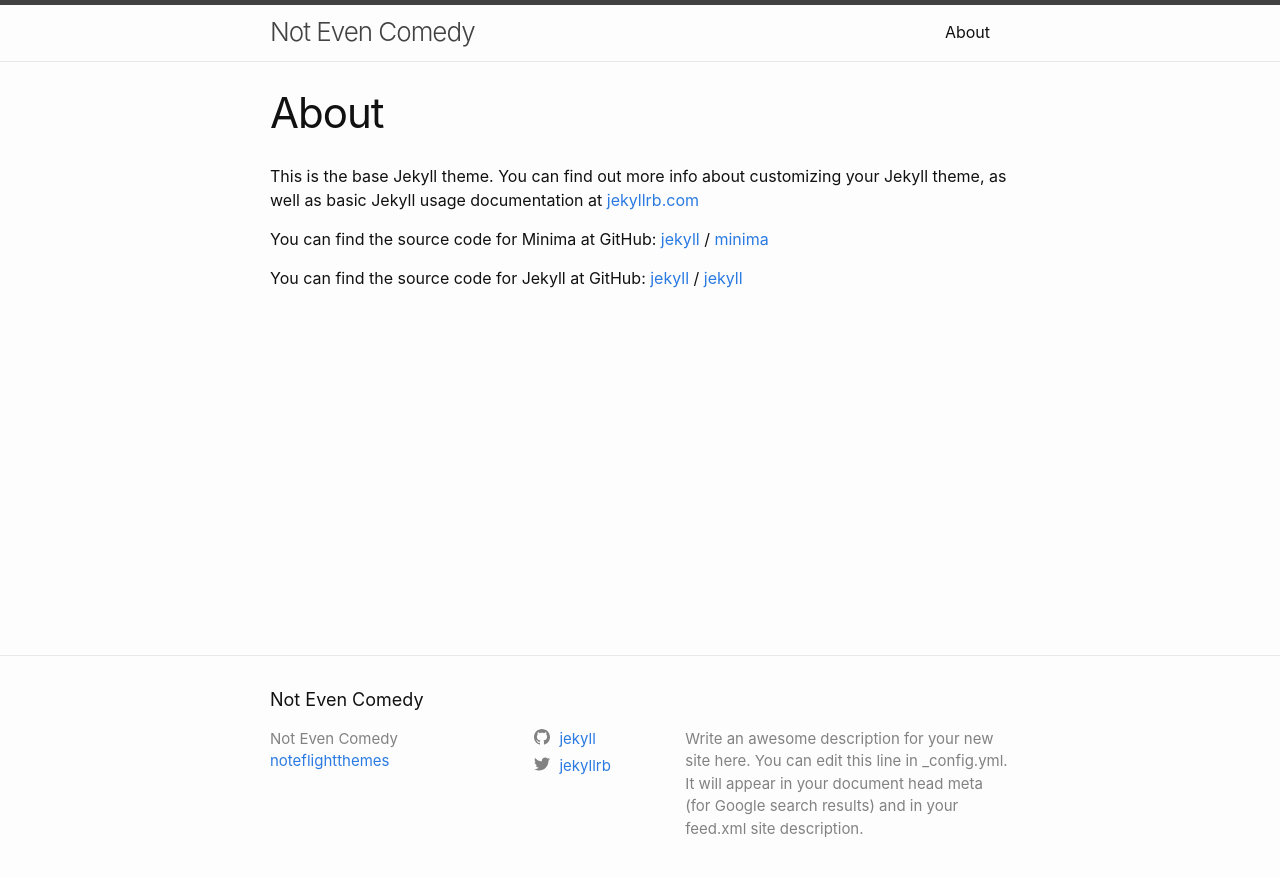
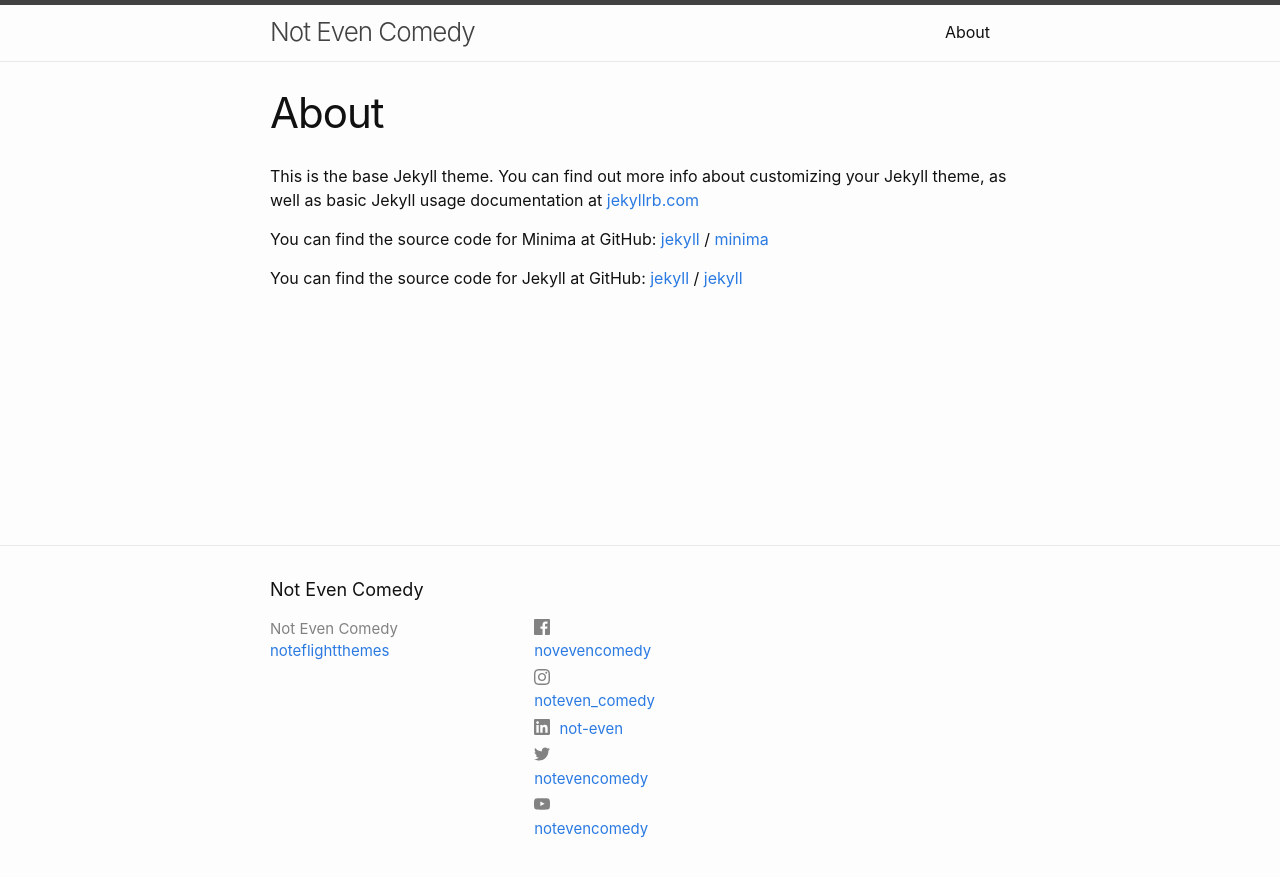
Before and after one commit to kadauber/neven, a Jekyll site: the page built from about.markdown, in a window 1280 px wide. Shown: the top 877 px of the page. Built offline with Jekyll 4.4.1, drawn with Linux system fonts in a browser that asks for light colours.

Commit message:
Add socials

```diff
--- a/_config.yml
+++ b/_config.yml
@@ -20,15 +20,15 @@
 
 title: Not Even Comedy
 email: noteflightthemes
-description: >- # this means to ignore newlines until "baseurl:"
-  Write an awesome description for your new site here. You can edit this
-  line in _config.yml. It will appear in your document head meta (for
-  Google search results) and in your feed.xml site description.
+description: ""
 domain: kadauber.github.io
-baseurl: "/neven/" # the subpath of your site, e.g. /blog
+baseurl: "/neven" # the subpath of your site, e.g. /blog
 url: "https://kadauber.github.io/neven" # the base hostname & protocol for your site, e.g. http://example.com
-twitter_username: jekyllrb
-github_username:  jekyll
+youtube_username: notevencomedy
+facebook_username: novevencomedy
+instagram_username: noteven_comedy
+linkedin_username: not-even
+twitter_username: notevencomedy
 
 # Build settings
 # theme: minima
```
